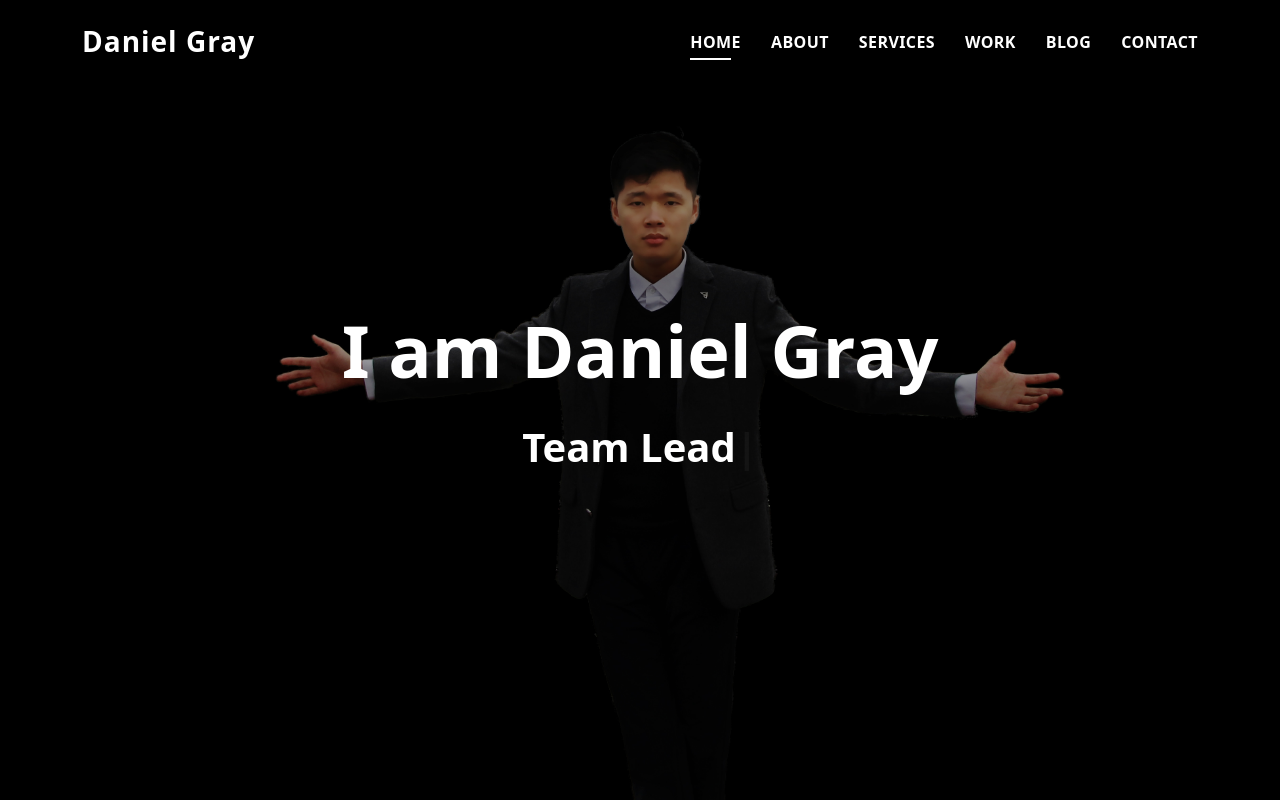
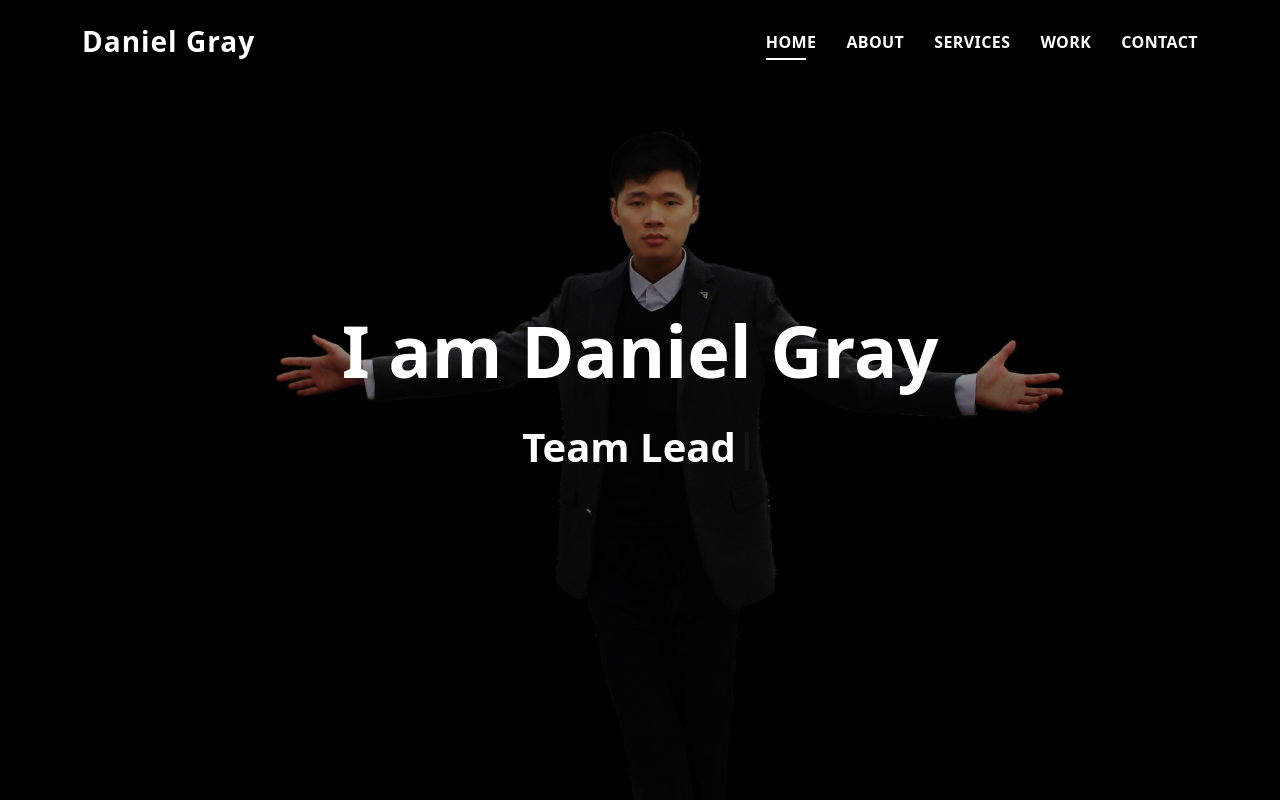
Before and after one commit to hyper-velocity/hyper-velocity.github.io, a plain HTML site: page index.html in a window 1280 px wide. Shown: the top 800 px of the page. Drawn offline with Linux system fonts and the light colour scheme.

Commit message:
blog section hidden

```diff
--- a/index.html
+++ b/index.html
@@ -39,7 +39,7 @@
           <li><a class="nav-link scrollto" href="#about">About</a></li>
           <li><a class="nav-link scrollto" href="#services">Services</a></li>
           <li><a class="nav-link scrollto " href="#work">Work</a></li>
-          <li><a class="nav-link scrollto " href="#blog">Blog</a></li>
+          <!-- <li><a class="nav-link scrollto " href="#blog">Blog</a></li> -->
           <li><a class="nav-link scrollto" href="#contact">Contact</a></li>
         </ul>
         <i class="bi bi-list mobile-nav-toggle"></i>
```
